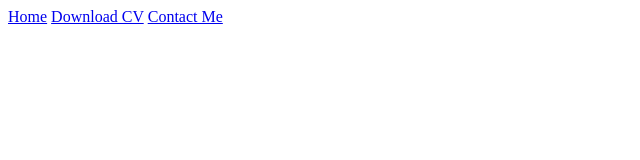
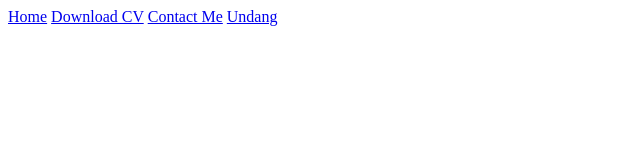
Before and after one commit to heriawanfb/undanganonline, a plain HTML site: page index.html in a window 1280 px wide. Shown: the full height of the page, 0-640 px from the left. Drawn offline with Linux system fonts and the light colour scheme.

Commit message:
penambahan link undang

```diff
--- a/index.html
+++ b/index.html
@@ -9,6 +9,7 @@
         <a href="Home.html">Home</a>
         <a href="cv.html">Download CV</a>
         <a href="contact.html">Contact Me</a>
+	<a href="undang.html">Undang</a>
     </nav>
 
 
```
